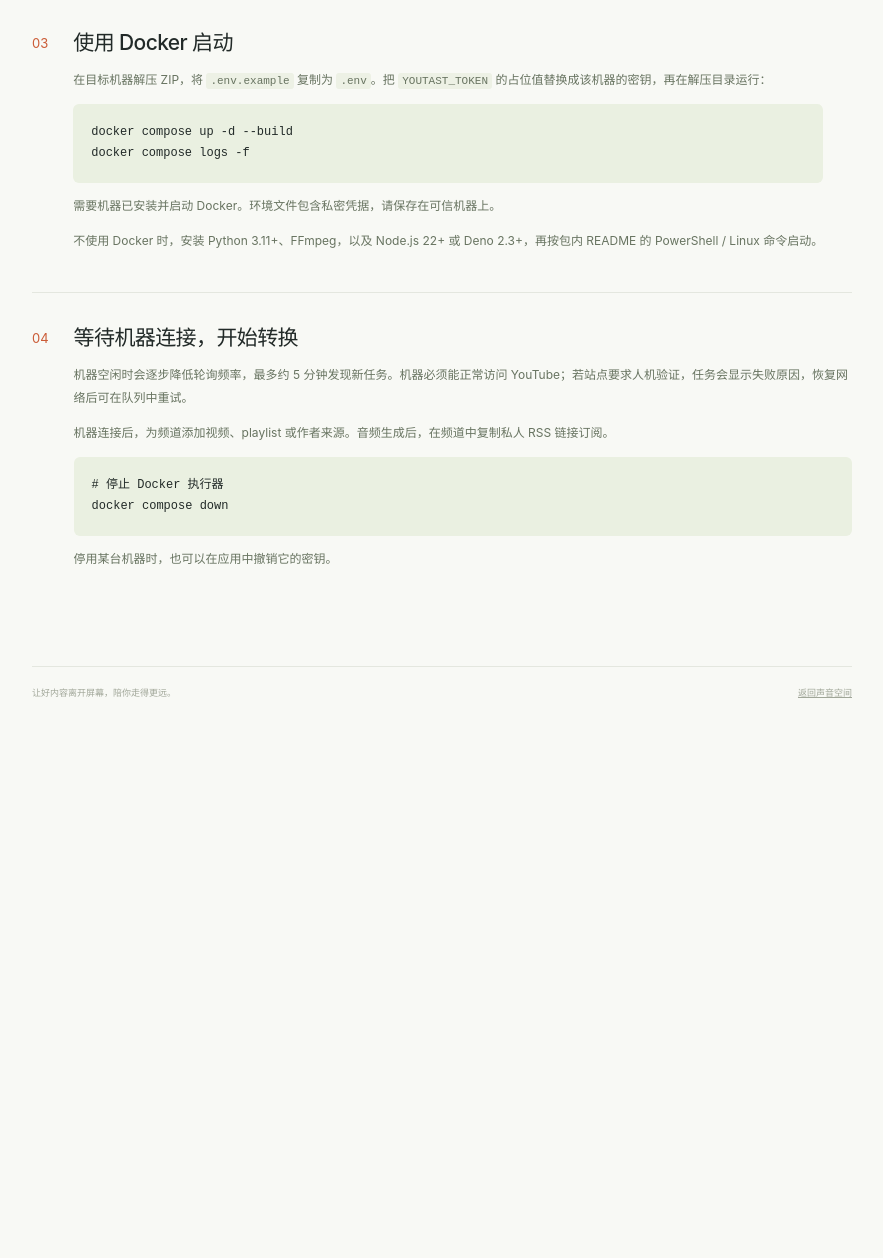
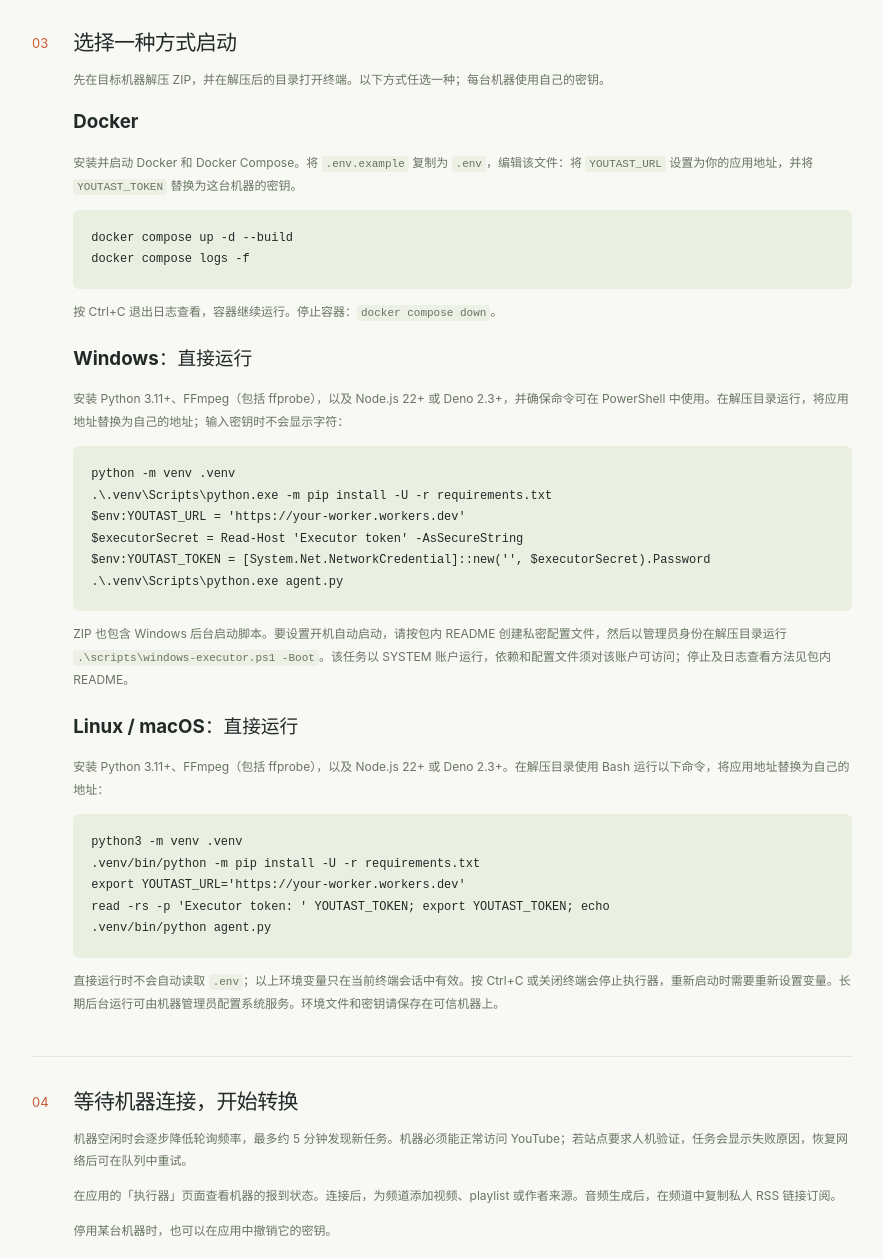
Before and after one commit to AEliu/YouTast, a website: page public/install.html in a window 1280 px wide. Shown: the part 732-1990 px from the top of the page, without its empty margins (198-1081 px from the left). Before the commit the page ends 1471 px from the top, so only its background shows below. Drawn offline with Linux system fonts and the light colour scheme.

Commit message:
feat: package Windows boot startup support and clarify installation

```diff
--- a/public/install.html
+++ b/public/install.html
@@ -54,23 +54,30 @@
       <section class="install-step">
         <span class="step-number">03</span>
         <div>
-          <h2>使用 Docker 启动</h2>
-          <p>
-            在目标机器解压 ZIP，将 <code>.env.example</code> 复制为
-            <code>.env</code>。把
-            <code>YOUTAST_TOKEN</code>
-            的占位值替换成该机器的密钥，再在解压目录运行：
-          </p>
+          <h2>选择一种方式启动</h2>
+          <p>先在目标机器解压 ZIP，并在解压后的目录打开终端。以下方式任选一种；每台机器使用自己的密钥。</p>
+          <h3>Docker</h3>
+          <p>安装并启动 Docker 和 Docker Compose。将 <code>.env.example</code> 复制为 <code>.env</code>，编辑该文件：将 <code>YOUTAST_URL</code> 设置为你的应用地址，并将 <code>YOUTAST_TOKEN</code> 替换为这台机器的密钥。</p>
           <pre><code>docker compose up -d --build
 docker compose logs -f</code></pre>
-          <p>
-            需要机器已安装并启动
-            Docker。环境文件包含私密凭据，请保存在可信机器上。
-          </p>
-          <p>
-            不使用 Docker 时，安装 Python 3.11+、FFmpeg，以及 Node.js 22+ 或
-            Deno 2.3+，再按包内 README 的 PowerShell / Linux 命令启动。
-          </p>
+          <p>按 Ctrl+C 退出日志查看，容器继续运行。停止容器：<code>docker compose down</code>。</p>
+          <h3>Windows：直接运行</h3>
+          <p>安装 Python 3.11+、FFmpeg（包括 ffprobe），以及 Node.js 22+ 或 Deno 2.3+，并确保命令可在 PowerShell 中使用。在解压目录运行，将应用地址替换为自己的地址；输入密钥时不会显示字符：</p>
+          <pre><code>python -m venv .venv
+.\.venv\Scripts\python.exe -m pip install -U -r requirements.txt
+$env:YOUTAST_URL = 'https://your-worker.workers.dev'
+$executorSecret = Read-Host 'Executor token' -AsSecureString
+$env:YOUTAST_TOKEN = [System.Net.NetworkCredential]::new('', $executorSecret).Password
+.\.venv\Scripts\python.exe agent.py</code></pre>
+          <p>ZIP 也包含 Windows 后台启动脚本。要设置开机自动启动，请按包内 README 创建私密配置文件，然后以管理员身份在解压目录运行 <code>.\scripts\windows-executor.ps1 -Boot</code>。该任务以 SYSTEM 账户运行，依赖和配置文件须对该账户可访问；停止及日志查看方法见包内 README。</p>
+          <h3>Linux / macOS：直接运行</h3>
+          <p>安装 Python 3.11+、FFmpeg（包括 ffprobe），以及 Node.js 22+ 或 Deno 2.3+。在解压目录使用 Bash 运行以下命令，将应用地址替换为自己的地址：</p>
+          <pre><code>python3 -m venv .venv
+.venv/bin/python -m pip install -U -r requirements.txt
+export YOUTAST_URL='https://your-worker.workers.dev'
+read -rs -p 'Executor token: ' YOUTAST_TOKEN; export YOUTAST_TOKEN; echo
+.venv/bin/python agent.py</code></pre>
+          <p>直接运行时不会自动读取 <code>.env</code>；以上环境变量只在当前终端会话中有效。按 Ctrl+C 或关闭终端会停止执行器，重新启动时需要重新设置变量。长期后台运行可由机器管理员配置系统服务。环境文件和密钥请保存在可信机器上。</p>
         </div>
       </section>
       <section class="install-step">
@@ -83,11 +90,9 @@ docker compose logs -f</code></pre>
             YouTube；若站点要求人机验证，任务会显示失败原因，恢复网络后可在队列中重试。
           </p>
           <p>
-            机器连接后，为频道添加视频、playlist
+            在应用的「执行器」页面查看机器的报到状态。连接后，为频道添加视频、playlist
             或作者来源。音频生成后，在频道中复制私人 RSS 链接订阅。
           </p>
-          <pre><code># 停止 Docker 执行器
-docker compose down</code></pre>
           <p>停用某台机器时，也可以在应用中撤销它的密钥。</p>
         </div>
       </section>
```
Also changed, not shown: docs/HANDOFF.md (+1 -1 lines), README.md, executor/README.md, 3 other files.
